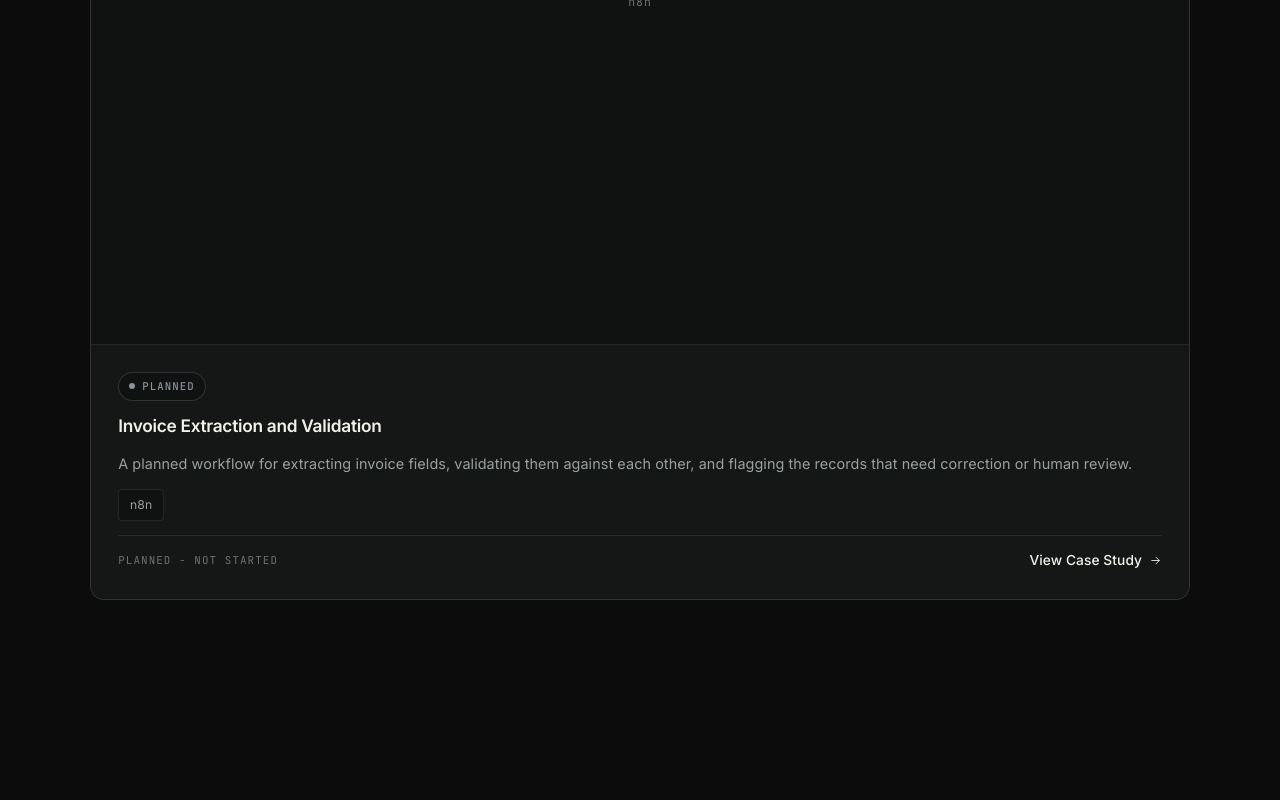
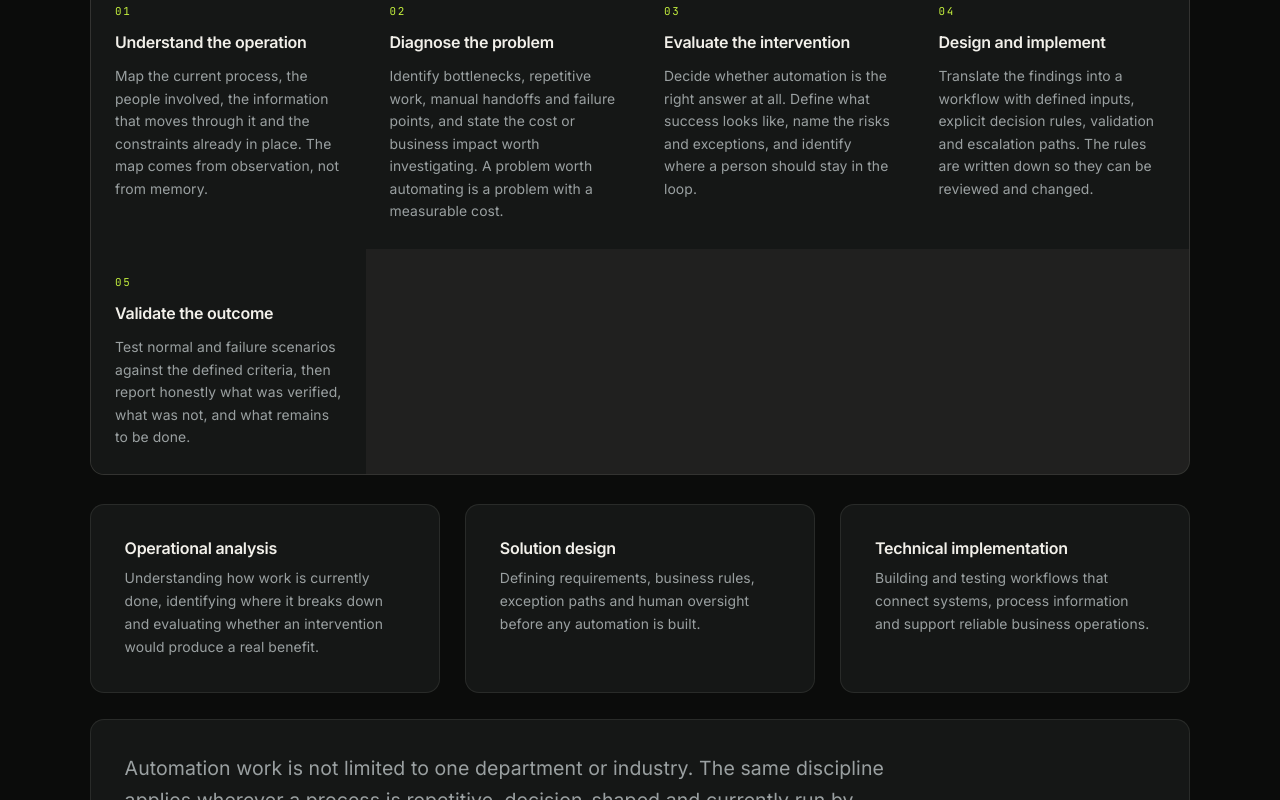
Before and after one commit to fareedahadedayo09-prog/fareedahadedayo, a React (Vite) app: page / in a window 1280 px wide. Shown: the part 2355-3155 px from the top of the page. Built offline with nearby package versions, Linux system fonts and the light colour scheme.

Commit message:
Remove planned invoice extraction project
Co-authored-by: arena-agent <297053741+arena-agent@users.noreply.github.com>

```diff
--- a/src/data/projects.ts
+++ b/src/data/projects.ts
@@ -673,130 +673,7 @@ export const projects: Project[] = [
     links: [],
   },
 
-  // ──────────────────────────────────────────────────────────────────────
-  {
-    slug: 'invoice-extraction-validation',
-    name: 'Invoice Extraction and Validation',
-    summary:
-      'A planned workflow for extracting invoice fields, validating them against each other, and flagging the records that need correction or human review.',
-    status: 'planned',
-    statusLabel: 'Planned',
-    statusDetail:
-      'Not started. The sections below describe the intended design only. Nothing has been implemented, tested or deployed.',
-    tools: ['n8n'],
-    timeline: 'Planned - not started',
-    overview:
-      'Invoices arrive as files and pastes with no consistent layout. The intended workflow extracts structured fields, validates them against each other and against the source document, and marks the records that need a human before they reach any downstream process. The point of the design is to make uncertainty visible rather than to force a confident answer out of an unreliable input.',
-    sections: [
-      {
-        id: 'problem',
-        label: 'The problem',
-        status: 'planned',
-        paragraphs: [
-          'Invoice data is entered by hand, field by field, from a document whose layout changes between suppliers. The failure is rarely the extraction itself; it is the silent mis-entry that survives into a payment or a reconciliation.',
-        ],
-        bullets: [
-          'Layouts differ between suppliers, so field positions are not reliable.',
-          'Manual entry is slow and produces silently wrong values.',
-          'Missing or ambiguous fields are usually filled in with a guess.',
-          'There is no record of which fields were extracted and which were assumed.',
-        ],
-      },
-      {
-        id: 'workflow',
-        label: 'How it works',
-        status: 'planned',
-        paragraphs: [
-          'This is a plan, not a build. The intended approach is an extraction step, a validation step and an explicit output contract, with every record that cannot be validated marked rather than guessed. Nothing described here has been implemented. The sections below record the design decisions so they can be reviewed before any code is written.',
-        ],
-        table: {
-          keys: ['Stage', 'Purpose', 'State'],
-          values: [
-            'Document intake',
-            'Field extraction',
-            'Validation',
-            'Confidence handling',
-            'Output',
-            'File or paste, supplier source',
-            'Extraction into a fixed shape',
-            'Cross-field and document-level checks',
-            'Flag fields that are missing or uncertain',
-            'Validated record, or held record for review',
-          ],
-        },
-        note: {
-          tone: 'warn',
-          text: 'Planned. No functionality described in this case study has been implemented or tested.',
-        },
-      },
-      {
-        id: 'decisions',
-        label: 'Decision logic',
-        status: 'planned',
-        paragraphs: [
-          'The design decisions that matter are about what happens to an uncertain result, not about which model to call.',
-        ],
-        bullets: [
-          'Extracted values are never overwritten with a default. A missing value stays missing and is flagged.',
-          'Cross-field checks compare line item totals, subtotal, tax and grand total before a record is marked validated.',
-          'A record failing any check is held for review with the failing checks listed.',
-          'Confidence is recorded per field so weak extractions are reviewable without re-running everything.',
-        ],
-        note: {
-          tone: 'warn',
-          text: 'Design intent only. None of these rules is implemented.',
-        },
-      },
-      {
-        id: 'safeguards',
-        label: 'Exceptions and safeguards',
-        status: 'planned',
-        paragraphs: [
-          'Validation is the stage that makes the whole system worth building. Extraction will be imperfect; the design assumes it and makes that imperfection visible.',
-        ],
-        bullets: [
-          'Required fields are checked for presence.',
-          'Line item totals are reconciled against subtotal, tax and grand total.',
-          'A supplier that is not recognised is flagged rather than assumed.',
-          'A document that cannot be parsed is recorded as unparseable with the reason.',
-        ],
-        note: {
-          tone: 'warn',
-          text: 'Planned. No validation rules have been implemented yet.',
-        },
-      },
-      {
-        id: 'evidence',
-        label: 'Evidence and testing',
-        status: 'not-started',
-        paragraphs: [
-          'No test set has been run. The testing plan will use a held-out sample of invoices with known expected values, so extraction quality can be measured rather than assumed.',
-        ],
-        bullets: [
-          'Field-level extraction accuracy against a labelled sample set: not started.',
-          'Reconciliation of totals on a clean invoice: not started.',
-          'Handling of a missing field without silent defaulting: not started.',
-          'Handling of a supplier with an unseen layout: not started.',
-          'End-to-end run producing held records for review: not started.',
-        ],
-      },
-      {
-        id: 'limitations',
-        label: 'Limitations and next improvements',
-        status: 'planned',
-        paragraphs: ['The honest state of a project that has not been started, and the build order I intend to follow.'],
-        bullets: [
-          'The project is not started. Nothing described above is implemented.',
-          'No sample invoice dataset has been assembled, so extraction quality is unknown.',
-          'No model has been selected, because selection should follow measurement.',
-          'No downstream process is connected.',
-          'Next: assemble a labelled sample set before writing any extraction logic, then measure extraction quality on it, then pick the extraction approach from the measurement.',
-        ],
-      },
-    ],
-    screenshots: [],
-    links: [],
-  },
+
 ]
 
 /** Fixed case-study section order. */
--- a/src/pages/Home.tsx
+++ b/src/pages/Home.tsx
@@ -69,15 +69,6 @@ export function Home() {
 
           <div className="project-grid">
             {projects.filter((project) => project.status !== 'planned').map((project) => (
-              <ProjectCard key={project.slug} project={project} />
-            ))}
-          </div>
-          <div className="section-head" style={{ marginTop: '2rem' }}>
-            <h2>Planned Work</h2>
-            <p className="muted">Design intent only; not implemented or tested.</p>
-          </div>
-          <div className="project-grid">
-            {projects.filter((project) => project.status === 'planned').map((project) => (
               <ProjectCard key={project.slug} project={project} />
             ))}
           </div>
--- a/src/pages/ProjectsIndex.tsx
+++ b/src/pages/ProjectsIndex.tsx
@@ -35,15 +35,6 @@ export function ProjectsIndex() {
               <ProjectCard key={project.slug} project={project} />
             ))}
           </div>
-          <div className="section-head" style={{ marginTop: '2rem' }}>
-            <h2>Planned Work</h2>
-            <p className="muted">Design intent only; not implemented or tested.</p>
-          </div>
-          <div className="project-grid">
-            {projects.filter((project) => project.status === 'planned').map((project) => (
-              <ProjectCard key={project.slug} project={project} />
-            ))}
-          </div>
         </div>
       </section>
     </>
```
Also changed, not shown: 1 other file (tests, documents, lock files or other folders).
